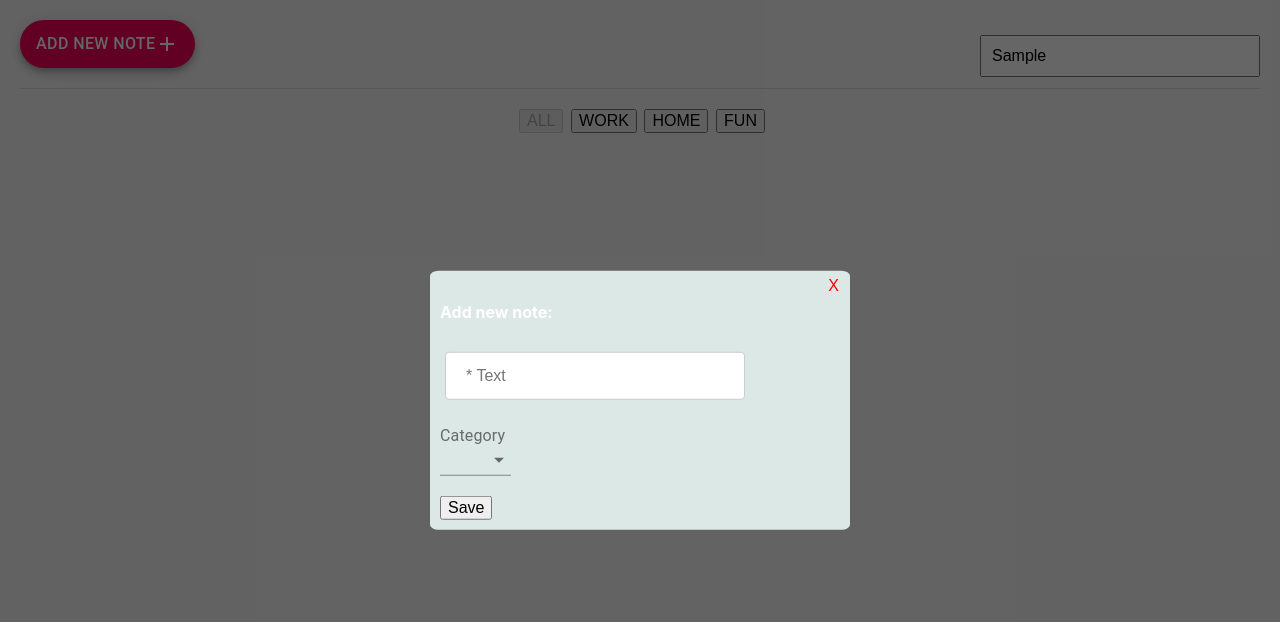
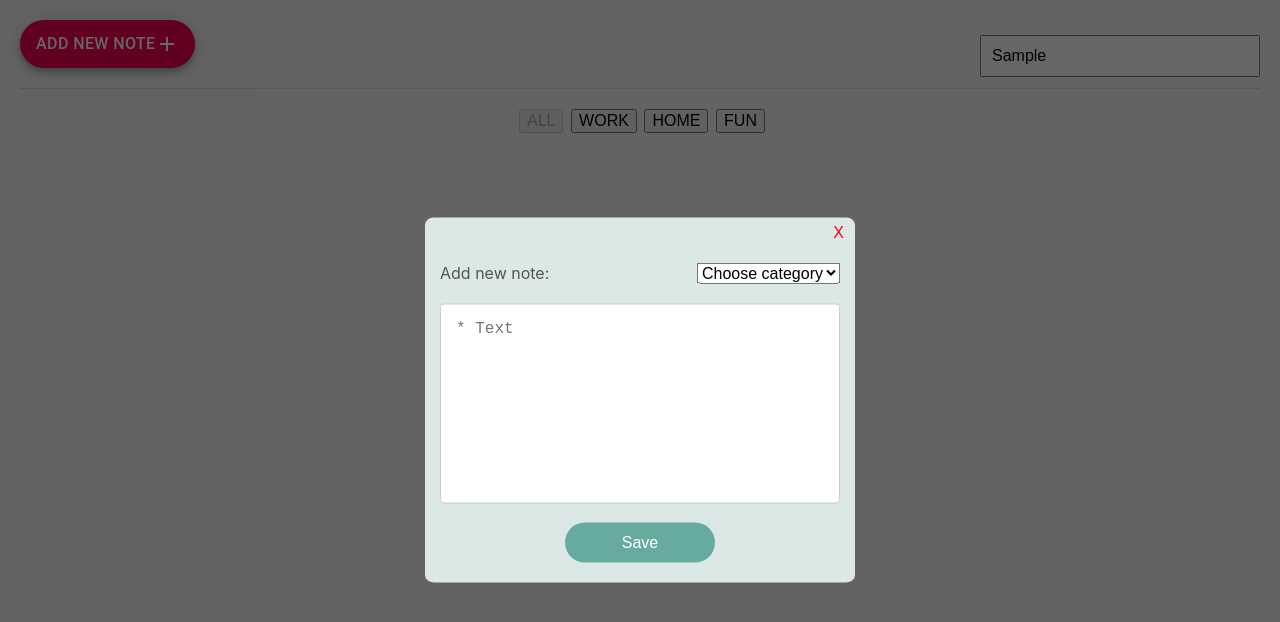
Before and after one commit to Richiello/Note_app, a React (Create React App) app: page / in a window 1280 px wide. Both pictures are taken after typing "Sample" into the empty fields and a click on the button "ADD NEW NOTE". Shown: the top 622 px of the page. Built offline with nearby package versions, Linux system fonts and the light colour scheme.

Commit message:
Create new styles for notecard

```diff
--- a/src/containers/AddNote.js
+++ b/src/containers/AddNote.js
@@ -3,25 +3,11 @@ import { connect } from 'react-redux'
 import { addNote } from '../actions'
 import Fab from '@material-ui/core/Fab'
 import AddIcon from '@material-ui/icons/Add'
-import { styled } from '@material-ui/styles'
+import { TextField, CardHeader, CardContent, Button } from '../styles/styles'
 import { categoryFilters } from '../actions'
-import InputLabel from '@material-ui/core/InputLabel'
-import Select from '@material-ui/core/Select'
 import ModalAdd from '../components/Modal'
 import moment from 'moment'
 
-const InputField = styled(`input`)({
-    width: '300px',
-    padding: '14px 20px',
-    margin: '8px 5px',
-    display: 'inline-block',
-    border: '1px solid #ccc',
-    borderRadius: '4px',
-    boxSizing: 'border-box',
-    '&:focus': {
-        outline: 0
-    }
-})
 
 const AddNote = ({ dispatch }) => {
     const [category, setCategory] = useState('Choose category')
@@ -34,6 +20,16 @@ const AddNote = ({ dispatch }) => {
     const toggleModal = () => {
         setShowModal(!showModal)
     }
+    const addNewNote = (event) => {
+        let noteText = input.value
+        event.preventDefault()
+        if (!noteText.trim()) {
+            return
+        }
+        dispatch(addNote(noteText, category, newTimeStamp))
+        noteText = ''
+        toggleModal()
+    }
 
     const newTimeStamp = moment().format('D MMM YYYY HH:mm')
 
@@ -45,34 +41,20 @@ const AddNote = ({ dispatch }) => {
                 Add new note <AddIcon />
             </Fab>
             {showModal && <ModalAdd show={toggleModal}>
-                <form
-                    onSubmit={
-                        e => {
-                            let noteText = input.value
-                            e.preventDefault()
-                            if (!noteText.trim()) {
-                                return
-                            }
-                            dispatch(addNote(noteText, category, newTimeStamp))
-                            noteText = ''
-                            toggleModal()
-                        }
-                    }
-                >
-                    <h4>Add new note:</h4>
-                    <InputField placeholder='* Text' ref={node => (input = node)} />
-                    < br />  < br />
-                    <InputLabel >Category</InputLabel>
-                    <Select value={category} onChange={e => onchange(e)} native >
-                        <option value="" />
-                        {Object.keys(categoryFilters).map((o, index) =>
-                            <option key={index} value={categoryFilters[o]}>{categoryFilters[o]}</option>
-                        )}
-                    </Select>
-                    < br />  < br />
-                    <button type='submit'>
-                        Save
-                    </button>
+                <form style={{ width: '100%' }} onSubmit={e => addNewNote(e)}>
+                    <CardHeader>
+                        <p>Add new note:</p>
+                        <select onChange={e => onchange(e)} >
+                            <option value="" disabled selected> Choose category </option>
+                            {Object.keys(categoryFilters).map((o, index) =>
+                                <option key={index} value={categoryFilters[o]}>{categoryFilters[o]}</option>
+                            )}
+                        </select>
+                    </CardHeader>
+                    <CardContent>
+                        <TextField placeholder='* Text' resize='none' ref={node => (input = node)} />
+                        <Button type='submit'> Save </Button>
+                    </CardContent>
                 </form >
             </ModalAdd>}
         </Fragment>
--- a/src/styles/styles.js
+++ b/src/styles/styles.js
@@ -24,10 +24,39 @@ export const NoteContainer = styled(`div`)({
     margin: '0 auto'
 })
 
+
+export const TextField = styled(`textarea`)({
+    width: '100%',
+    padding: '15px',
+    display: 'inline-block',
+    border: '1px solid #ccc',
+    borderRadius: '4px',
+    boxSizing: 'border-box',
+    height: '200px',
+    resize: 'none',
+    '&:focus': {
+        outline: 0
+    }
+})
+
 export const CardFooter = styled(CardActions)({
     position: 'absolute',
     bottom: '10px',
     right: '10px',
+})
+
+export const CardHeader = styled(`div`)({
+    display: 'flex',
+    justifyContent: 'space-between',
+    margin: '30px 0 20px',
+    '& p': {
+        margin: 0,
+    }
+})
+
+export const CardContent = styled(`div`)({
+    display: 'block',
+    textAlign: 'center'
 })
 
 export const ModalContainer = styled(`div`)({
@@ -41,25 +70,28 @@ export const ModalContainer = styled(`div`)({
 })
 
 export const AddModal = styled(`div`)({
-    position: 'fixed',
+    position: 'absolute',
     minWidth: 400,
     minHeight: 200,
-    display: 'flex',
-    margin: 'auto',
     backgroundColor: '#dce8e6',
-    color: '#fff',
+    color: '#545454',
     borderRadius: '2%',
-    outline: 'none',
-    padding: '10px',
+    padding: '15px',
     top: '50%',
     left: '50%',
     transform: 'translate(-50%,-50%)'
-
 })
 
-export const TextField = styled(`textarea`)({
-    outline: 'none',
+export const Button = styled(`button`)({
+    width: '150px',
+    margin: '15px 0 5px',
+    height: '40px',
+    backgroundColor: '#67aba0',
+    color: 'white',
     border: 'none',
-    display: 'block',
-    margin: '10px auto'
+    cursor: 'pointer',
+    borderRadius: '25px',
+    '&:focus, :active': {
+        outline: 'none'
+    }
 })
```
